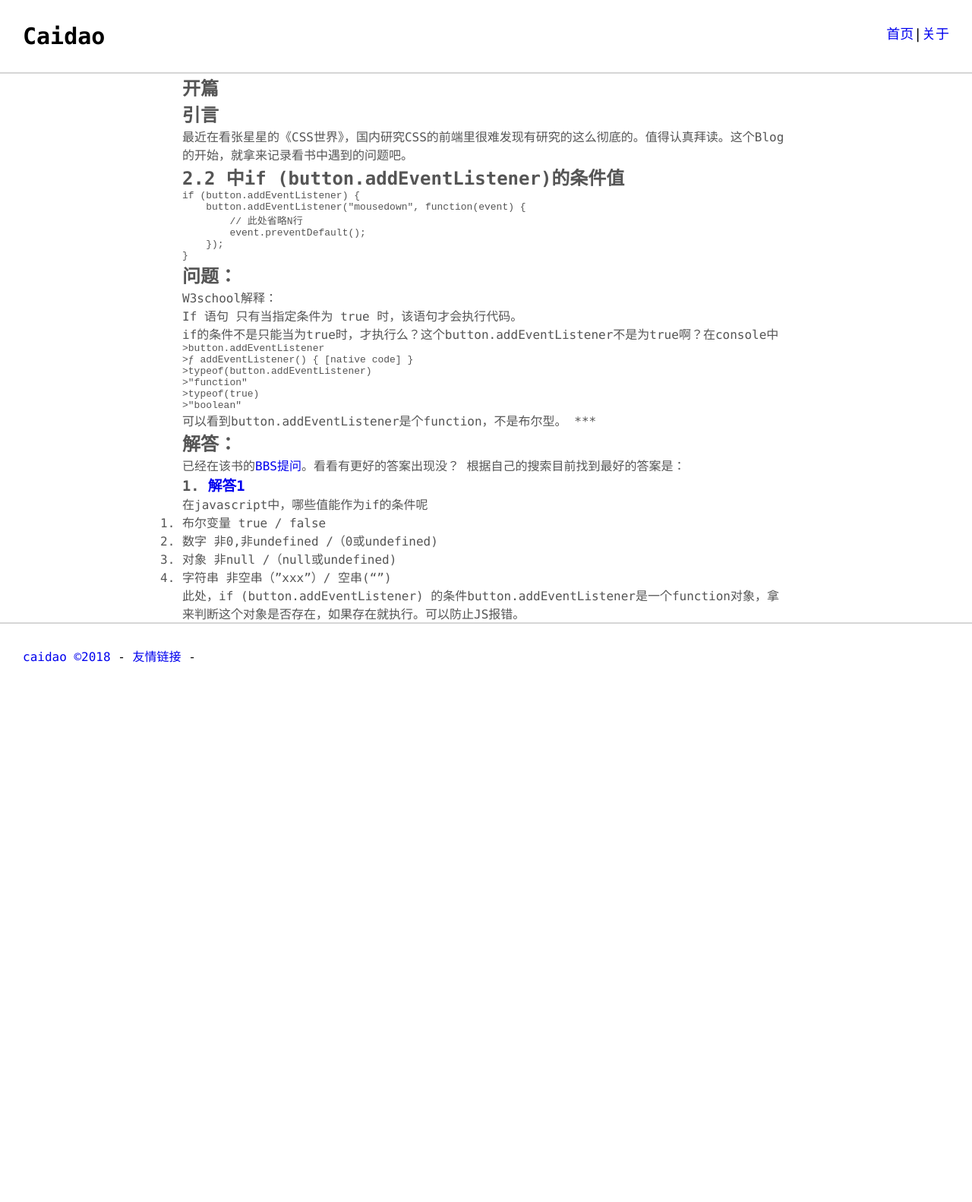
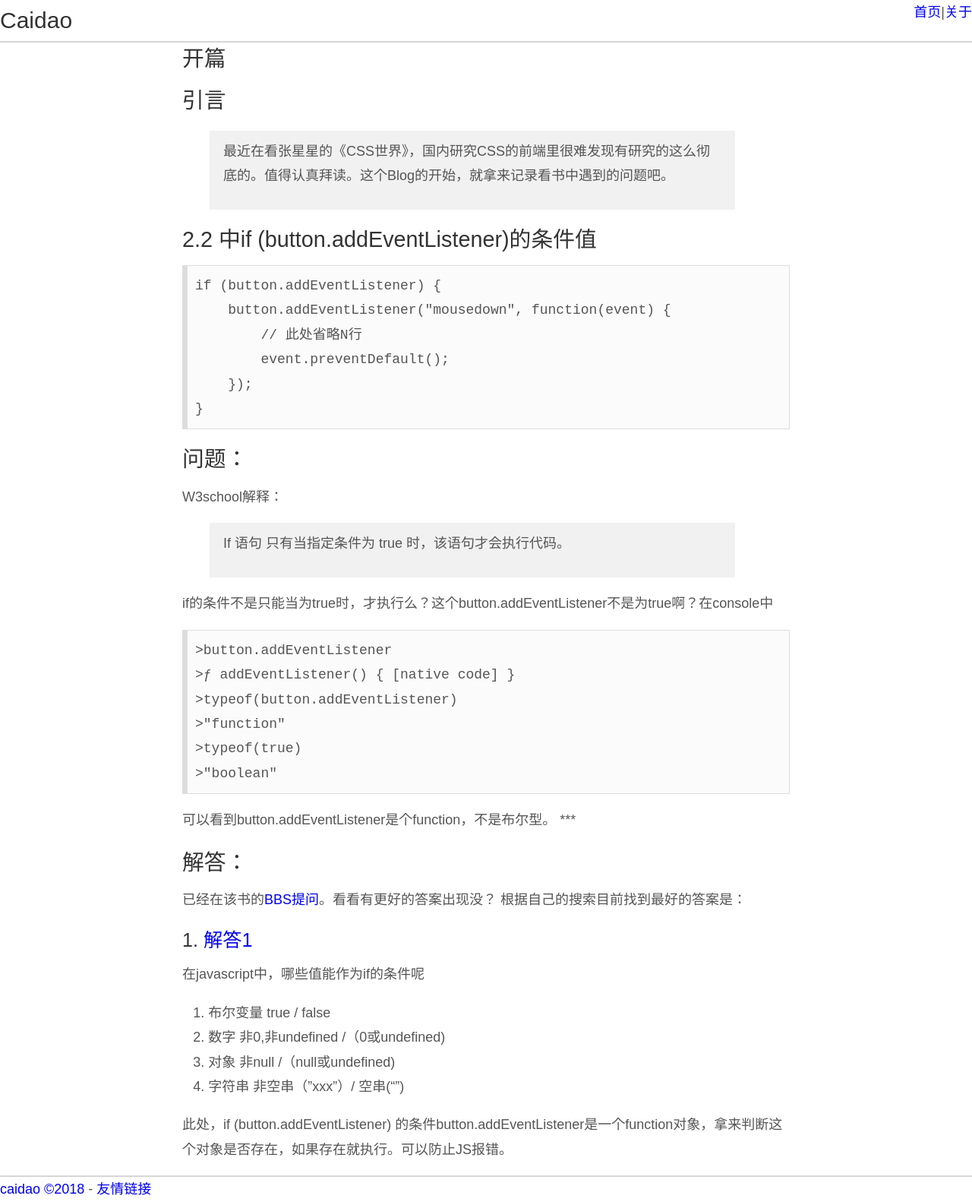
Before and after one commit to caidaozhang/caidaozhang.github.io, a Jekyll site: the page built from _posts/2018-4-25-beginning.md, in a window 1280 px wide. Shown: the whole page at 76% size. Built offline with Jekyll 4.4.1, drawn with Linux system fonts in a browser that asks for light colours; before the commit the page ends 905 px from its top, so only the background shows below that.

Commit message:
blog fixing maybe last

```diff
--- a/_includes/footer.html
+++ b/_includes/footer.html
@@ -1,3 +1,3 @@
 <footer>
-    <p><a target="_blank" href="/">caidao ©2018</a>&nbsp;-&nbsp;<a href="/link/">友情链接</a>&nbsp;-&nbsp;</p>
+    <p><a target="_blank" href="/">caidao ©2018</a>&nbsp;-&nbsp;<a href="/link/">友情链接</a></p>
 </footer>
--- a/_layouts/post.html
+++ b/_layouts/post.html
@@ -5,11 +5,12 @@
     <meta name="viewport" content="width=device-width, initial-scale=1.0">
     <meta http-equiv="X-UA-Compatible" content="ie=edge">
     <link rel="stylesheet" href="css/main.css">
+    <link rel="stylesheet" href="css/typo.css">
     <title>{{ page.title }}</title>
 </head>
 <body>
         {% include header.html %}
-        <div class="wrapper">
+        <div class="wrapper typo">
             <h2>{{ page.title }}</h2>
             <section class="content">
             {{ content }}
--- /dev/null
+++ b/css/typo.css
@@ -0,0 +1,246 @@
+@charset "utf-8";
+
+/* 防止用户自定义背景颜色对网页的影响，添加让用户可以自定义字体 */
+html {
+	color: #555;
+	background: #fff;
+	-webkit-text-size-adjust: 100%;
+	-ms-text-size-adjust: 100%;
+}
+
+/* 内外边距通常让各个浏览器样式的表现位置不同 */
+body, dl, dt, dd, ul, ol, li, h1, h2, h3, h4, h5, h6, pre, code, form, fieldset, legend, input, textarea, p, blockquote, th, td, hr, button, article, aside, details, figcaption, figure, footer, header, group, menu, nav, section {
+	margin: 0;
+	padding: 0;
+}
+
+/* 重设 HTML5 标签, IE 需要在 js 中 createElement(TAG) */
+article, aside, details, figcaption, figure, footer, header, hgroup, menu, nav, section {
+	display: block;
+}
+
+/* HTML5 媒体文件跟 img 保持一致 */
+audio, canvas, video {
+	display: inline-block;
+	*display: inline;
+	*zoom: 1;
+}
+
+/* 要注意表单元素并不继承父级 font 的问题 */
+body, button, input, select, textarea {
+	font: 500 18px/1.8 'Hiragino Sans GB', sans-serif;
+}
+
+/* 去掉各Table  cell 的边距并让其边重合 */
+table {
+	border-collapse: collapse;
+	border-spacing: 0;
+}
+
+/* IE bug fixed: th 不继承 text-align*/
+th {
+	text-align: inherit;
+}
+
+/* 去除默认边框 */
+fieldset, img {
+	border: 0;
+}
+
+/* ie6 7 8(q) bug 显示为行内表现 */
+iframe {
+	display: block;
+}
+
+/* 块/段落引用 */
+blockquote {
+	margin: 1em 4em 1em 2em;
+	padding: 0.6em 1em;
+	background: #f1f1f1;
+}
+blockquote blockquote {
+	padding: 0 0 0 1em;
+	margin-left: 2em;
+	border-left: 0.4em solid #ddd;
+}
+
+/* Firefox 以外，元素没有下划线，需添加 */
+acronym, abbr {
+	border-bottom: 1px dotted;
+	font-variant: normal;
+}
+
+/* 添加鼠标问号，进一步确保应用的语义是正确的（要知道，交互他们也有洁癖，如果你不去掉，那得多花点口舌） */
+abbr {
+	cursor: help;
+}
+
+/* 一致的 del 样式 */
+del {
+	text-decoration: line-through;
+}
+
+address, caption, cite, code, den, em, th, var {
+	font-style: normal;
+	font-weight: 500;
+}
+
+/* 去掉列表前的标识, li 会继承，大部分网站通常用列表来很多内容，所以应该当去 */
+ul, ol {
+	list-style: none;
+}
+
+/* 对齐是排版最重要的因素, 别让什么都居中 */
+caption, th {
+	text-align: left;
+}
+
+q:before, q:after {
+	content: '';
+}
+
+/* 统一上标和下标 */
+sub, sup {
+	font-size: 75%;
+	line-height: 0;
+	position: relative;
+	vertical-align: text-top\9;
+}
+:root sub, :root sup{
+	vertical-align: baseline; /* for ie9 and other mordern browsers */
+}
+sup {
+	top: -0.5em;
+}
+sub {
+	bottom: -0.25em;
+}
+
+/* 让链接在 hover 状态下显示下划线 */
+a:hover {
+	text-decoration: underline;
+}
+
+/* 默认不显示下划线，保持页面简洁 */
+ins, a {
+	text-decoration: none;
+}
+
+/* 专名号：虽然 u 已经重回 html5 Draft，但在所有浏览器中都是可以使用的，
+ * 要做到更好，向后兼容的话，添加 class="typo-u" 来显示专名号
+ * 关于 <u> 标签：http://www.whatwg.org/specs/web-apps/current-work/multipage/text-level-semantics.html#the-u-element
+ * 被放弃的是 4，之前一直搞错 http://www.w3.org/TR/html401/appendix/changes.html#idx-deprecated
+ * 一篇关于 <u> 标签的很好文章：http://html5doctor.com/u-element/
+ */
+u, .typo-u {
+	text-decoration: underline;
+}
+
+/* 标记，类似于手写的荧光笔的作用 */
+mark {
+	background: #fffdd1;
+}
+
+/* 代码片断 */
+pre, code {
+	font-family: "Courier New", Courier, monospace;
+}
+pre {
+	border: 1px solid #ddd;
+	border-left-width: 0.4em;
+	background: #fbfbfb;
+	padding: 10px;
+}
+
+/* 底部印刷体、版本等标记 */
+small {
+	font-size: 12px;
+	color: #888;
+}
+
+.clearfix:before, .clearfix:after {
+	content: "";
+	display: table;
+}
+
+.clearfix:after {
+	clear: both
+}
+
+.clearfix {
+	zoom: 1
+}
+
+/* 保证块/段落之间的空白隔行 */
+.typo p, .typo pre, .typo ul, .typo ol, .typo dl, .typo form, .typo hr, .typo table,
+.typo-p, .typo-pre, .typo-ul, .typo-ol, .typo-dl, .typo-form, .typo-hr, .typo-table {
+	margin-bottom: 1em;
+}
+
+h1, h2, h3, h4, h5, h6{
+	font-weight: 500;
+	font-weight: 800\9;
+	color:#333;
+}
+
+/* 标题应该更贴紧内容，并与其他块区分，margin 值要相应做优化 */
+.typo h1, .typo h2, .typo h3, .typo h4, .typo h5, .typo h6,
+.typo-h1, .typo-h2, .typo-h3, .typo-h4, .typo-h5, .typo-h6 {
+	margin-bottom: 0.4em;
+	line-height: 1.5;
+}
+.typo h1, .typo-h1 {
+	font-size: 1.8em;
+}
+.typo h2, .typo-h2 {
+	font-size: 1.6em;
+}
+.typo h3, .typo-h3 {
+	font-size: 1.4em;
+}
+.typo h4, .typo-h4 {
+	font-size: 1.2em;
+}
+.typo h5, .typo h6, .typo-h5, .typo-h6 {
+	font-size: 1em;
+}
+
+/* 在文章中，应该还原 ul 和 ol 的样式 */
+.typo ul, .typo-ul {
+	margin-left: 1.3em;
+	list-style: disc;
+}
+.typo ol, .typo-ol {
+	list-style: decimal;
+	margin-left: 1.9em;
+}
+.typo li ul, .typo li ol, .typo-ul ul, .typo-ul ol, .typo-ol ul, .typo-ol ol {
+	margin-top: 0;
+	margin-bottom: 0;
+	margin-left: 2em;
+}
+.typo li ul, .typo-ul ul, .typo-ol ul {
+	list-style: circle;
+}
+
+/* 同 ul/ol，在文章中应用 table 基本格式 */
+.typo table th, .typo table td, .typo-table th, .typo-table td {
+	border: 1px solid #ddd;
+	padding: 5px 10px;
+}
+.typo table th, .typo-table th {
+	background: #fbfbfb;
+}
+.typo table thead th, .typo-table thead th {
+	background: #f1f1f1;
+}
+
+/* TODO: 供着重号使用 */
+.typo-em, .typo em {
+	font-weight: 700;
+}
+
+/* TODO: 供首字下沉使用 */
+.typo-first{
+
+}
```
